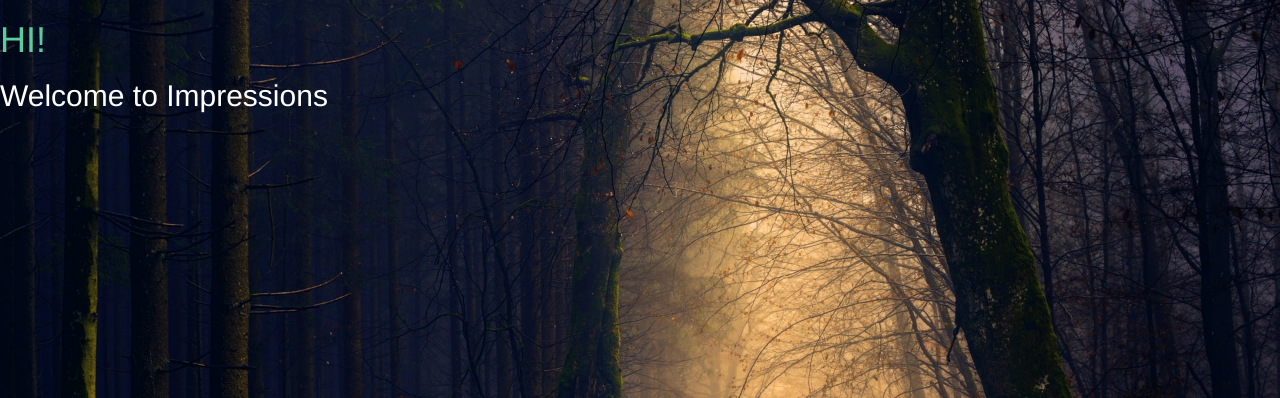
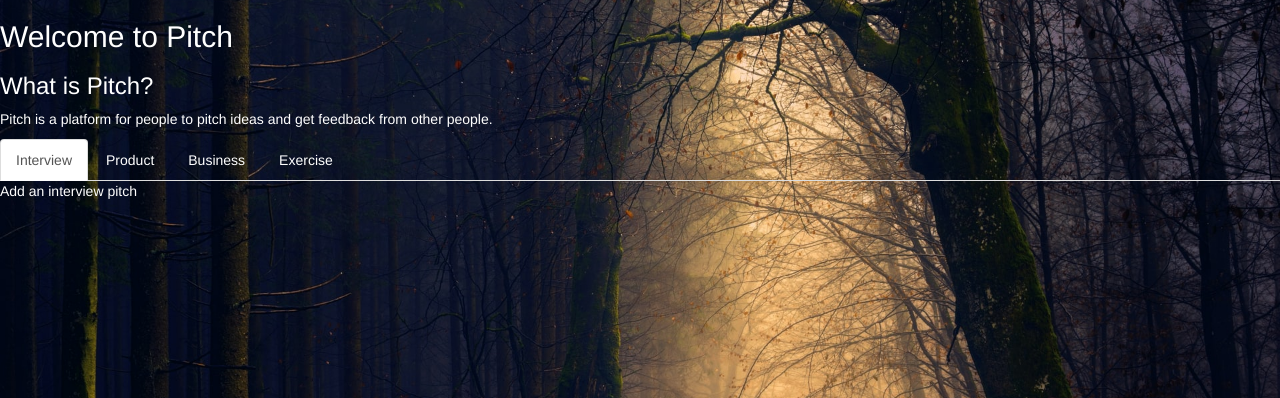
Before and after one commit to JoyChristine/Pitch, a Flask app: page / in a window 1280 px wide. Shown: the part 51-449 px from the top of the page. Run offline with Flask 2, Linux system fonts and the light colour scheme; some libraries are stand-ins or nearby versions.

Commit message:
add pitch tabs

```diff
--- a/app/templates/home.html
+++ b/app/templates/home.html
@@ -3,10 +3,34 @@
 <link rel= "stylesheet" type= "text/css" href= "{{ url_for('static',filename='css/styles.css') }}">
 <body>
     <div class="main">
-        <h1>HI!</h1>
-        <h2>Welcome to Impressions</h2>
+        <h2>Welcome to Pitch</h2>
     </div>
 
+    <div class="section">
+        <h3>What is Pitch?</h3>
+        <p>Pitch is a platform for people to pitch ideas and get feedback from other people.</p>
+
+        <ul class="nav nav-tabs" role="tablist">
+            <li role="presentation" class="active"><a href="#interview" aria-controls="tab-01" role="tab" data-toggle="tab">Interview</a></li>
+            <li role="presentation"><a href="#product" aria-controls="product" role="tab" data-toggle="tab">Product</a></li>
+            <li role="presentation"><a href="#business" aria-controls="tab-03" role="tab" data-toggle="tab">Business</a></li>
+            <li role="presentation"><a href="#exercise" aria-controls="tab-03" role="tab" data-toggle="tab">Exercise</a></li>
+          </ul>
+          <div class="tab-content">
+            <div role="tabpanel" class="tab-pane active" id="interview">
+              <p>Add an interview pitch </p>
+            </div>
+            <div role="tabpanel" class="tab-pane" id="product">
+                <p>Add an interview pitch </p>
+            </div>
+            <div role="tabpanel" class="tab-pane" id="business">
+                <p>Add an interview pitch </p>
+            </div>
+            <div role="tabpanel" class="tab-pane" id="exercise">
+                <p>Add an interview pitch </p>
+              </div>
+          </div>
+    </div>
 
 </body>
 {% endblock %}
```
